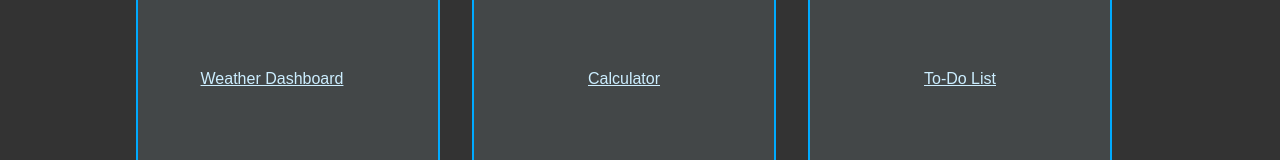
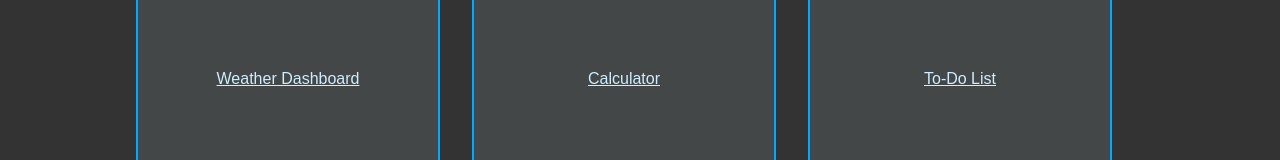
Before and after one commit to ryanschuttig/React_Hub, a React (Create React App) app: page / in a window 1280 px wide. In both pictures the pointer is over the link "Weather Dashboard". Shown: the part 252-412 px from the top of the page. Built offline with nearby package versions, Linux system fonts and the light colour scheme.

Commit message:
fixed name moving on hover

```diff
--- a/src/components/project-card/ProjectCard.scss
+++ b/src/components/project-card/ProjectCard.scss
@@ -13,3 +13,7 @@
   position: relative;
   top: 50%;
 }
+
+.name:hover {
+  margin: unset;
+}
```
